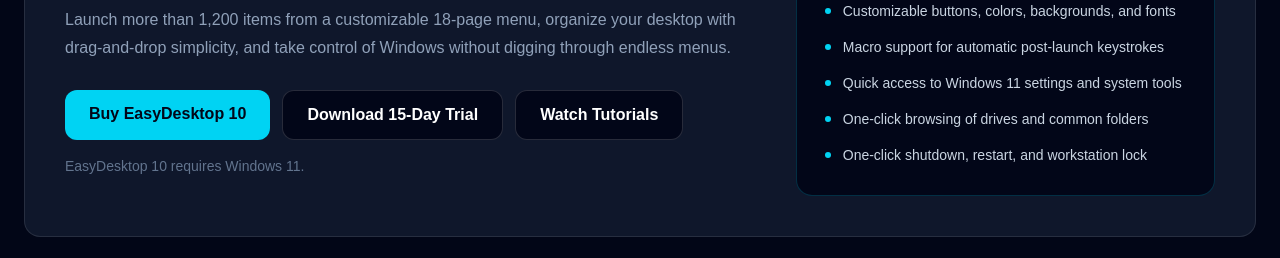
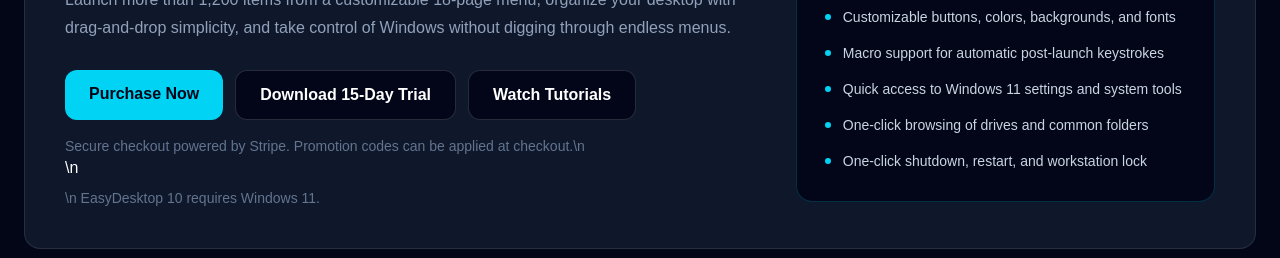
Before and after one commit to microsecs/cyber-training-platform, a Next.js app: page /easydesktop in a window 1280 px wide. Shown: the part 368-626 px from the top of the page. Built offline with nearby package versions, Linux system fonts and the light colour scheme; no server answers.

Commit message:
easydesktop buy

```diff
--- a/src/app/easydesktop/page.tsx
+++ b/src/app/easydesktop/page.tsx
@@ -80,7 +80,7 @@
                 href="/api/easydesktop/create-checkout-session"
                 className="rounded-xl bg-cyan-400 px-6 py-3 font-semibold text-slate-950 hover:bg-cyan-300"
               >
-                Buy EasyDesktop 10
+                Purchase Now
               </a>
 
               <a
@@ -100,7 +100,7 @@
             </div>
 
             <p className="mt-4 text-sm text-slate-500">
-              EasyDesktop 10 requires Windows 11.
+              Secure checkout powered by Stripe. Promotion codes can be applied at checkout.\n            </p>\n            <p className="mt-2 text-sm text-slate-500">\n              EasyDesktop 10 requires Windows 11.
             </p>
           </div>
 
@@ -336,7 +336,14 @@
             Download 15-Day Trial
           </a>
 
-          <Link
+                    <a
+            href="/api/easydesktop/create-checkout-session"
+            className="rounded-xl bg-cyan-400 px-6 py-3 font-semibold text-slate-950 hover:bg-cyan-300"
+          >
+            Purchase Now
+          </a>
+
+<Link
             href="/support"
             className="rounded-xl border border-white/15 bg-slate-950 px-6 py-3 font-semibold text-white hover:bg-white/5"
           >
```
